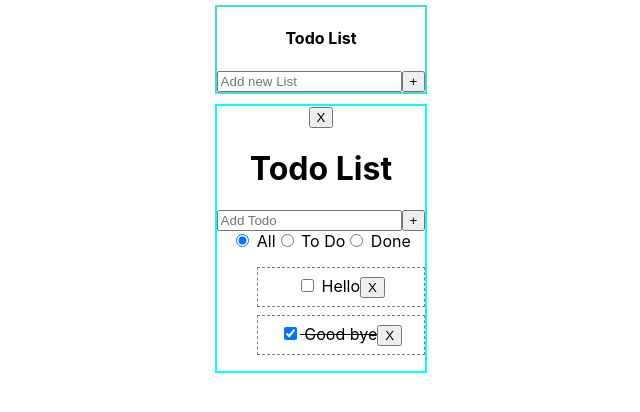
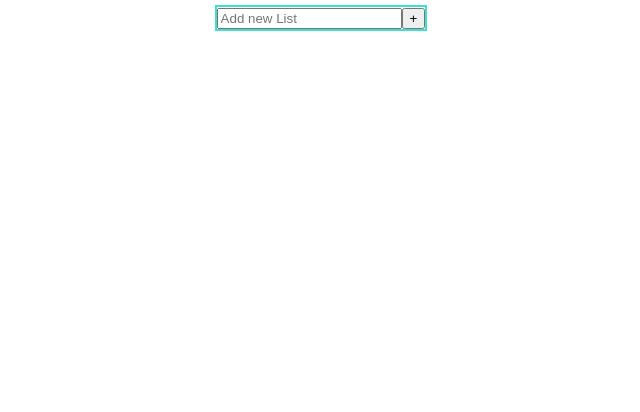
Before and after one commit to leonardo-nunez/TodoList-PGPCodeTest, a React (Create React App) app: page / in a window 1280 px wide. Shown: the top 412 px of the page, without its empty margins (319-959 px from the left). Built offline with nearby package versions, Linux system fonts and the light colour scheme.

Commit message:
todos saved in app. but rendering not really working

```diff
--- a/src/App.tsx
+++ b/src/App.tsx
@@ -6,20 +6,16 @@ import NavBar from './components/NavBar';
 
 import './App.css';
 
-const initialList: IList1[] = [
-  {
-    id: 1,
-    name: 'Todo List',
-  },
-];
+function App() {
+  const [lists, setLists] = useState<IList[]>([]);
+  const [newListName, setNewListName] = useState('');
 
-function App() {
-  const [lists, setLists] = useState(initialList);
-  const [listName, setListName] = useState('');
+  let navigate = useNavigate();
 
   const addList: AddListType = (name: string) => {
-    const newList = { id: Number(Date.now()), name };
+    const newList = { id: Number(Date.now()), name, todos: [] };
     setLists([...lists, newList]);
+    navigate(`lists/${newList.name}`);
   };
 
   const deleteList: DeleteListType = (listName) => {
@@ -29,17 +25,43 @@ function App() {
     });
   };
 
+  const updateListTodos: UpdateListTodosType = (listId, todos) => {
+    const updatedLists = lists.map((list) => {
+      if (list.id === listId) {
+        return { ...list, todos: todos };
+      }
+      return list;
+    });
+
+    // setLists(updatedLists);
+  };
+
+  const rendededList = () => {};
+
   return (
     <div className="App">
       <NavBar
         lists={lists}
-        listName={listName}
-        setListName={setListName}
+        newListName={newListName}
+        setNewListName={setNewListName}
         addList={addList}
       />
-      {lists.map((list, index) => (
-        <List key={index} listName={list.name} deleteList={deleteList} />
-      ))}
+      <Routes>
+        {lists.map((list, index) => (
+          <Route
+            key={index}
+            path={`lists/${list.name}`}
+            element={
+              <List
+                listName={list.name}
+                listId={list.id}
+                deleteList={deleteList}
+                updateListTodos={updateListTodos}
+              />
+            }
+          ></Route>
+        ))}
+      </Routes>
     </div>
   );
 }
--- a/src/components/List.tsx
+++ b/src/components/List.tsx
@@ -1,29 +1,28 @@
-import { useState, useCallback } from 'react';
+import { useState, useCallback, useEffect } from 'react';
 import TodoItem from './TodoItem';
 import ListControl from './ListControl';
 import update from 'immutability-helper';
 
 interface IListProps {
   listName: string;
+  listId: number;
   deleteList: DeleteListType;
+  updateListTodos: UpdateListTodosType;
 }
 
-const initialTodos: ITodo[] = [
-  {
-    id: 123,
-    text: 'Hello',
-    complete: false,
-  },
-  {
-    id: 234,
-    text: 'Good bye',
-    complete: true,
-  },
-];
+const List = ({
+  updateListTodos,
+  listId,
+  listName,
+  deleteList,
+}: IListProps) => {
+  const [todos, setTodos] = useState<ITodo[]>([]);
+  const [view, setView] = useState('all');
 
-const List = ({ listName, deleteList }: IListProps) => {
-  const [todos, setTodos] = useState(initialTodos);
-  const [view, setView] = useState('all');
+  useEffect(() => {
+    updateListTodos(listId, todos);
+    // eslint-disable-next-line react-hooks/exhaustive-deps
+  }, [todos, listId]);
 
   const moveCard = useCallback((dragIndex: number, hoverIndex: number) => {
     setTodos((prev: ITodo[]) =>
@@ -76,7 +75,6 @@ const List = ({ listName, deleteList }: IListProps) => {
           index={index}
           id={item.id}
           text={item.text}
-          complete={item.complete}
           moveCard={moveCard}
           todo={item}
           view={view}
@@ -89,16 +87,14 @@ const List = ({ listName, deleteList }: IListProps) => {
   );
 
   return (
-    <div className="list">
+    <div className={`list list--${listName}`}>
       <ListControl
         addTodo={addTodo}
         todoView={todoView}
         listName={listName}
         deleteList={deleteList}
       />
-      <ul>
-        <div>{todos.map((item, i) => renderCard(item, i, view))}</div>
-      </ul>
+      <div>{todos.map((item, i) => renderCard(item, i, view))}</div>
     </div>
   );
 };
--- a/src/components/NavBar.tsx
+++ b/src/components/NavBar.tsx
@@ -1,30 +1,39 @@
+import { Link } from 'react-router-dom';
+
 interface INavBarProps {
-  lists: IList1[];
-  listName: string;
-  setListName: (value: string) => void;
+  lists: IList[];
+  newListName: string;
+  setNewListName: (value: string) => void;
   addList: AddListType;
 }
-const NavBar = ({ lists, listName, setListName, addList }: INavBarProps) => {
+const NavBar = ({
+  lists,
+  newListName,
+  setNewListName,
+  addList,
+}: INavBarProps) => {
   return (
     <div className="navbar">
       <div className="navbar__list">
         {lists.map((list, i) => (
-          <h4 key={i}>{list.name}</h4>
+          <Link key={i} to={`lists/${list.name}`}>
+            <button>{list.name}</button>
+          </Link>
         ))}
       </div>
       <form>
         <input
           type="text"
           placeholder="Add new List"
-          value={listName}
-          onChange={(e) => setListName(e.target.value)}
+          value={newListName}
+          onChange={(e) => setNewListName(e.target.value)}
         />
         <button
           type="submit"
           onClick={(e) => {
             e.preventDefault();
-            addList(listName);
-            setListName('');
+            addList(newListName);
+            setNewListName('');
           }}
         >
           +
--- a/src/components/TodoItem.tsx
+++ b/src/components/TodoItem.tsx
@@ -5,7 +5,7 @@ import { useDrag, useDrop } from 'react-dnd';
 const style = {
   border: '1px dashed gray',
   padding: '0.5rem 1rem',
-  marginBottom: '.5rem',
+  margin: '.5rem',
   backgroundColor: 'white',
   cursor: 'move',
 };
@@ -19,7 +19,6 @@ interface ITodoItemProps {
   id: number;
   index: number;
   todo: ITodo;
-  complete: boolean;
   text: string;
   view: string;
   toggleTodo: ToggleTodoType;
@@ -38,7 +37,6 @@ const TodoItem = ({
   id,
   index,
   text,
-  complete,
   view,
   toggleTodo,
   deleteTodo,
@@ -109,9 +107,9 @@ const TodoItem = ({
       style={{
         ...style,
         display:
-          view === 'todo' && complete
+          view === 'todo' && todo.complete
             ? 'none'
-            : view === 'done' && !complete
+            : view === 'done' && !todo.complete
             ? 'none'
             : 'block',
         opacity,
@@ -120,15 +118,15 @@ const TodoItem = ({
     >
       <label
         style={{
-          textDecoration: complete ? 'line-through' : undefined,
+          textDecoration: todo.complete ? 'line-through' : undefined,
         }}
       >
         <input
           type="checkbox"
-          checked={complete}
+          checked={todo.complete}
           onChange={() => toggleTodo(todo)}
         />{' '}
-        {text}
+        {text}{' '}
         <button
           onClick={(e) => {
             e.preventDefault();
--- a/src/index.tsx
+++ b/src/index.tsx
@@ -6,7 +6,7 @@ import App from './App';
 import { DndProvider } from 'react-dnd';
 import { HTML5Backend } from 'react-dnd-html5-backend';
 
-import { BrowserRouter } from 'react-router-dom';
+import { BrowserRouter, Route, Routes } from 'react-router-dom';
 
 const root = ReactDOM.createRoot(
   document.getElementById('root') as HTMLElement
@@ -15,7 +15,9 @@ root.render(
   <React.StrictMode>
     <DndProvider backend={HTML5Backend}>
       <BrowserRouter>
-        <App />
+        <Routes>
+          <Route path="*" element={<App />} />
+        </Routes>
       </BrowserRouter>
     </DndProvider>
   </React.StrictMode>
```
Also changed, not shown: src/types.d.ts (+4 -5 lines).
